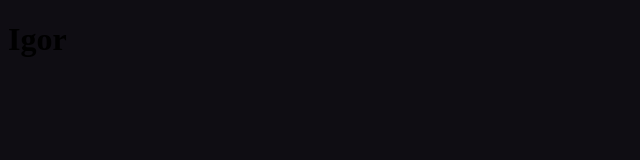
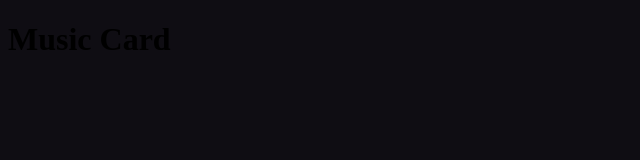
Before and after one commit to igorviniciussantana/boracodar-musicplayer, a Next.js app: page / in a window 1280 px wide. Shown: the top 160 px of the page, without its empty margins (0-640 px from the left). Built offline with nearby package versions, Linux system fonts and the light colour scheme.

Commit message:
feat: create `Music Card` component

```diff
--- /dev/null
+++ b/src/components/MusicCard/MusicCard.tsx
@@ -0,0 +1,11 @@
+import * as Styled from './styled'
+
+
+export default function MusicCard(){
+    return(
+        <Styled.MusicCard>
+            <h1>Music Card</h1>
+        </Styled.MusicCard>
+    )
+
+}
--- /dev/null
+++ b/src/components/MusicCard/styled.ts
@@ -0,0 +1,5 @@
+import styled from "styled-components";
+
+export const MusicCard = styled.main`
+
+`
--- a/src/components/components.ts
+++ b/src/components/components.ts
@@ -0,0 +1,5 @@
+import MusicCard from "./MusicCard/MusicCard";
+
+export{
+    MusicCard,
+}
--- a/src/pages/index.tsx
+++ b/src/pages/index.tsx
@@ -1,5 +1,6 @@
 import Head from 'next/head'
 import Image from 'next/image'
+import {MusicCard} from './../components/components'
 import { Roboto } from '@next/font/google'
 
 const roboto = Roboto({weight: ['700', '400'], subsets: ['latin']})
@@ -14,7 +15,7 @@ export default function Home() {
         <link rel="icon" href="/favicon.ico" />
       </Head>
      <main>
-      <h1>Igor</h1>
+<MusicCard />
       </main>
     </>
   )
```
